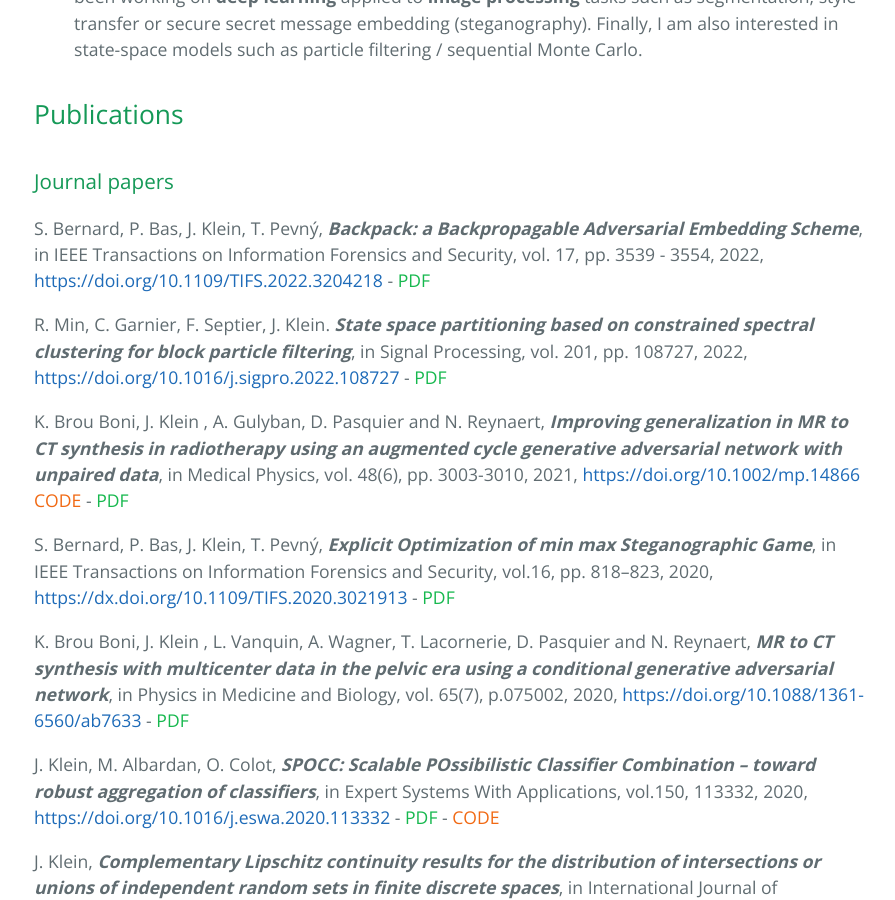
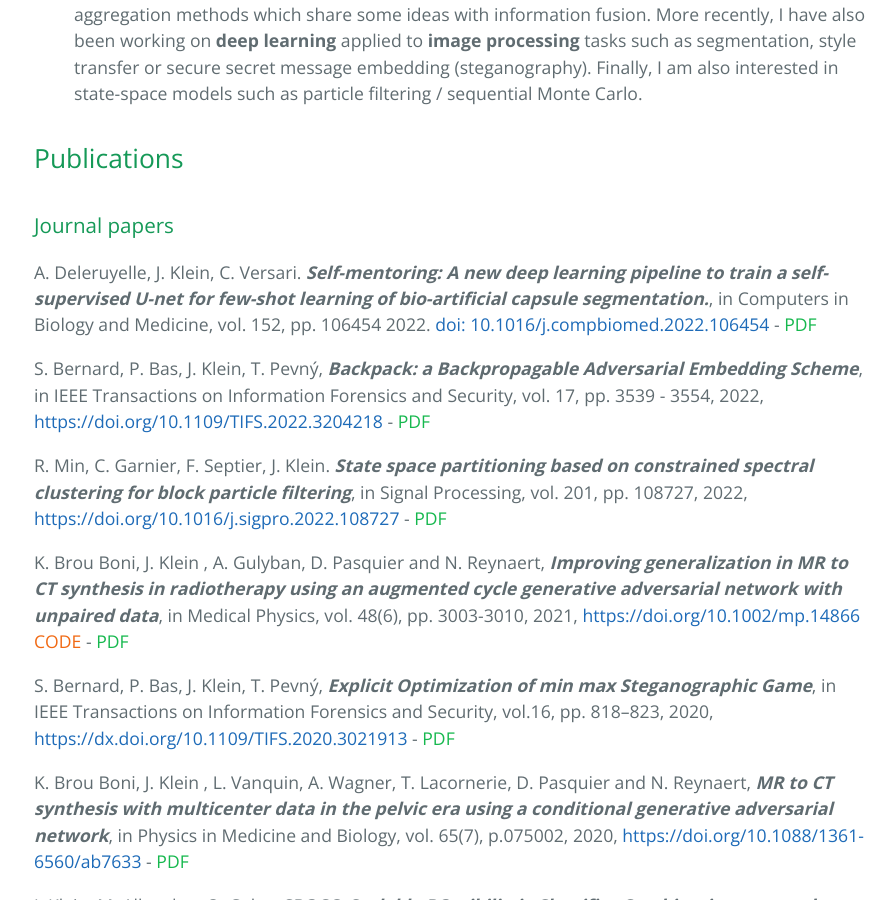
Before and after one commit to john-klein/john-klein.github.io, a Jekyll site: the page built from index.md, in a window 1280 px wide and 900 px high, scrolled down 1669 px. Shown: the whole window, without its empty margins (190-1085 px from the left). Built offline with Jekyll 4.4.1, drawn with Linux system fonts in a browser that asks for light colours; comment, search, counter and statistics services are not loaded; our own code applies the rules of GitHub Pages for plain Markdown files.

Commit message:
Update index.md

```diff
--- a/index.md
+++ b/index.md
@@ -63,6 +63,8 @@ body {
 <script type="text/javascript" src="https://platform.linkedin.com/badges/js/profile.js" async defer></script>
 <div class="LI-profile-badge"  data-version="v1" data-size="medium" data-locale="fr_FR" data-type="horizontal" data-theme="light" data-vanity="john-klein-60320320"><a class="LI-simple-link" href='https://fr.linkedin.com/in/john-klein-60320320?trk=profile-badge'>John Klein</a></div>
 
+On leave at <a href="https://owkin.com" style="color: rgb(22,184,78)">***Owkin***</a> !!
+
 # [](#header-1)Short Bio
 
 Since September 2009, I am a (tenured) associate professor at the University of Lille (formerly University of Lille1 Sciences and Technologies). I belong to the faculty of sciences and technologies which is located in the "Cité Scientifique" campus of Villeneuve d'Ascq. I am a member of the department of electrical engineering and automation department but I also teach in the department of computer sciences. I am also affiliated to CRIStAL, the research center in computer sciences, automatic control and signal processing of the university.
@@ -105,6 +107,9 @@ Detailed position description: <a href="https://john-klein.github.io/assets/file
 
 
 ### Journal papers
+
+A. Deleruyelle, J. Klein, C. Versari. ***Self-mentoring: A new deep learning pipeline to train a self-supervised U-net for few-shot learning of bio-artificial capsule segmentation.***, in Computers in Biology and Medicine, vol. 152, pp. 106454 2022. [doi: 10.1016/j.compbiomed.2022.106454](https://doi.org/10.1016/j.compbiomed.2022.106454)  -
+<a href="https://arxiv.org/pdf/2205.10840.pdf" style="color: rgb(22,184,78)">PDF</a>
 
 S. Bernard, P. Bas, J. Klein, T. Pevný, ***Backpack: a Backpropagable Adversarial Embedding Scheme***, in IEEE Transactions on Information Forensics and Security, vol. 17, pp. 3539 - 3554, 2022,
 [https://doi.org/10.1109/TIFS.2022.3204218](https://doi.org/10.1109/TIFS.2022.3204218) -
```
